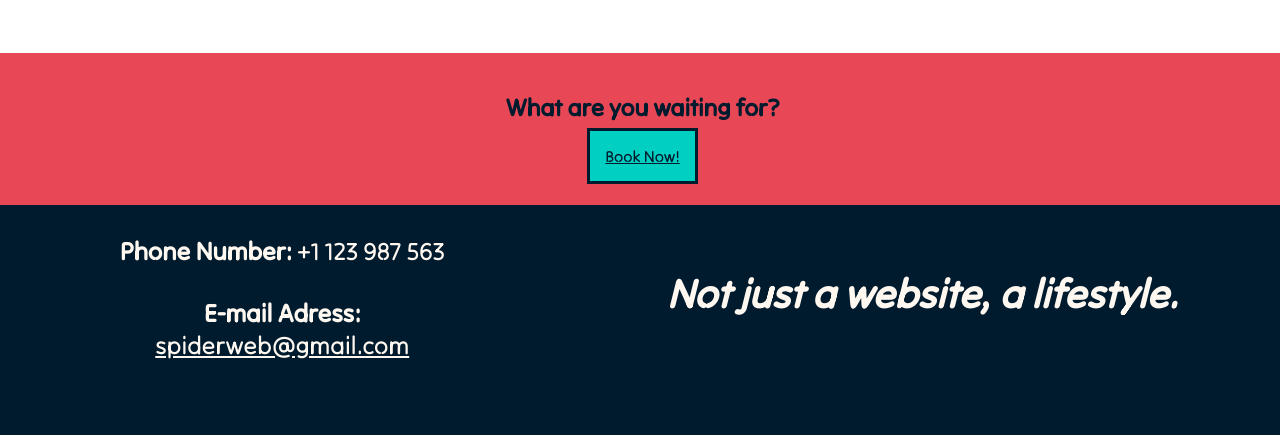
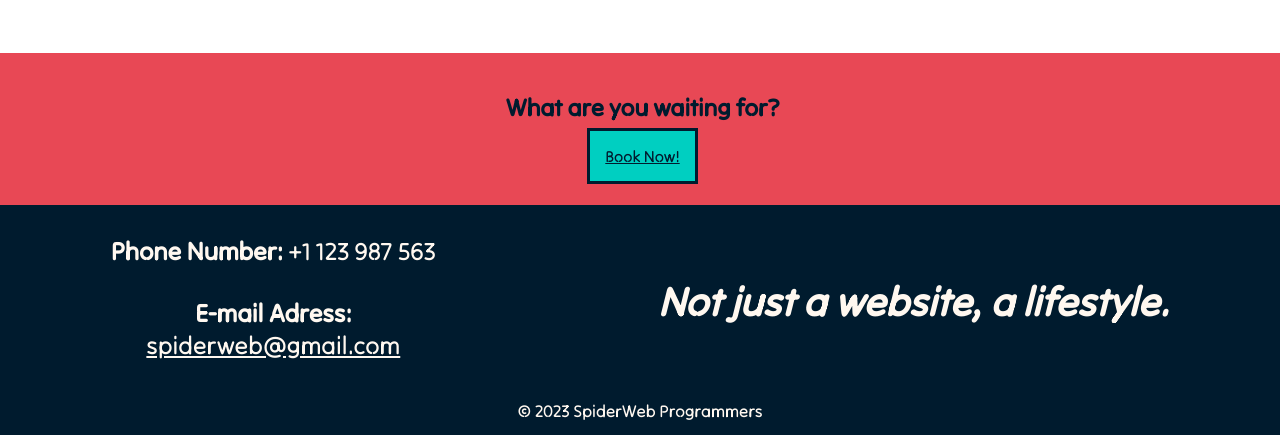
Before and after one commit to mirarj/SpiderWeb, a PHP site: page / in a window 1280 px wide. Shown: the part 1496-1931 px from the top of the page. Run offline with PHP 8.4, Linux system fonts and the light colour scheme.

Commit message:
Update style.css

```diff
--- a/style.css
+++ b/style.css
@@ -67,6 +67,27 @@
 
 			.email_address {
 				color: #FFF8F0;
+			}
+
+.copyright p {
+				color: #FFF8F0;
+				text-align: center;
+				position: absolute;
+				margin-right: auto;
+				margin-left: auto;
+				display: block;
+				width: 100%;
+				padding-top: 2px;
+				margin-bottom: 5px;
+				font-size: 17px;
+
+			}
+
+			.copyright {
+				width: 100%;
+
+				display: block;
+
 			}
 
 
```
